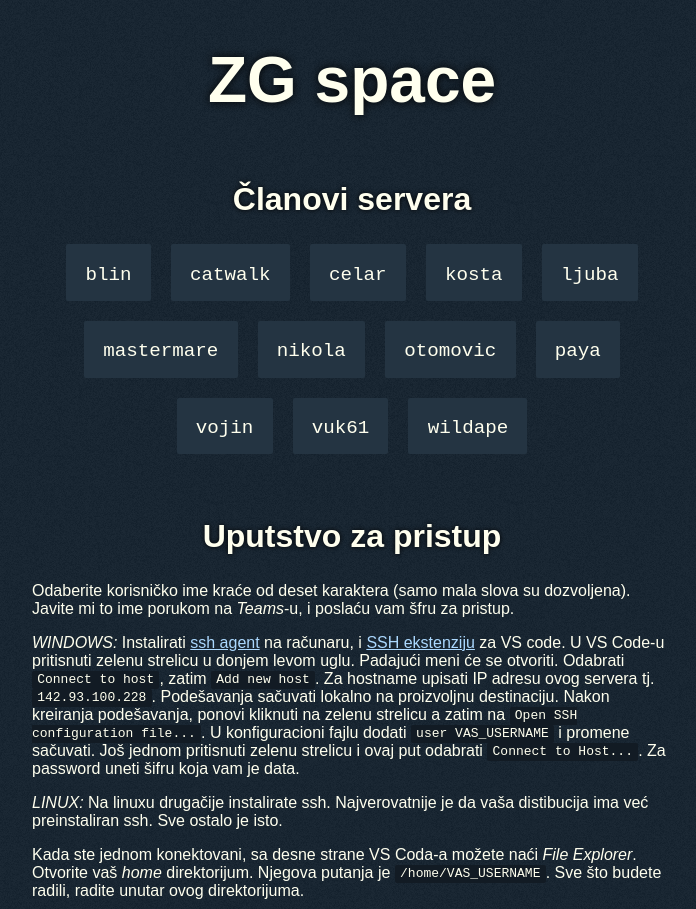
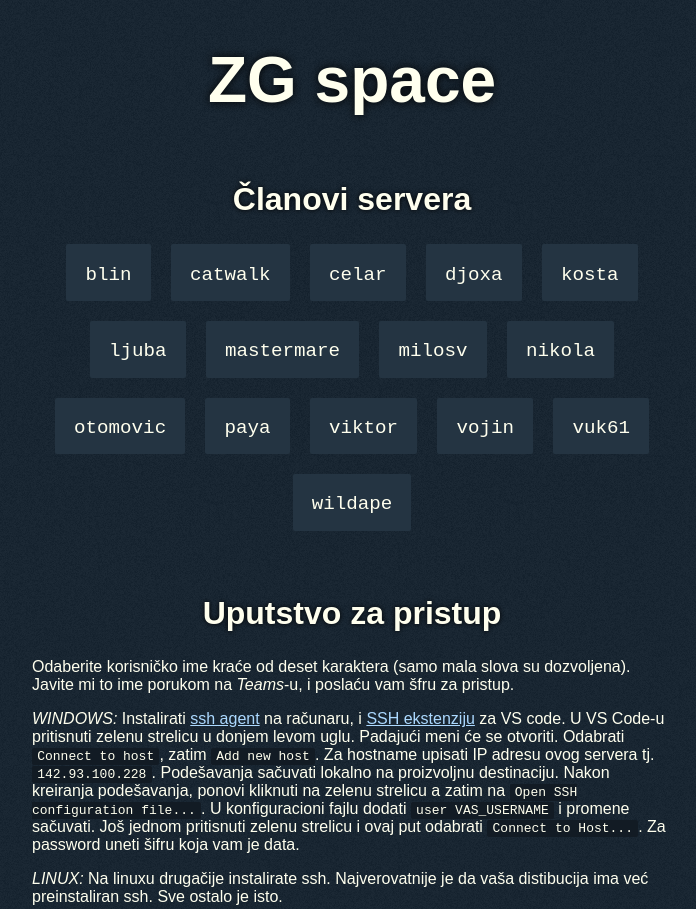
Before and after one commit to ubavic/zg-space, a plain HTML site: page index.html in a window 1280 px wide. Shown: the top 909 px of the page, without its empty margins (288-984 px from the left). Drawn offline with Linux system fonts and the light colour scheme; no server answers; a web font is replaced by a local one.

Commit message:
dodati novi clanovi

```diff
--- a/index.html
+++ b/index.html
@@ -118,12 +118,15 @@
             <a class="user" href="/~blin" id="blin">blin</a>
             <a class="user" href="/~catwalk" id="catwalk">catwalk</a>
             <a class="user" href="/~celar" id="celar">celar</a>
+            <a class="user" href="/~djoxa" id="djoxa">djoxa</a>
             <a class="user" href="/~kosta" id="kosta">kosta</a>
             <a class="user" href="/~ljuba" id="ljuba">ljuba</a>
             <a class="user" href="/~mastermare" id="mastermare">mastermare</a>
+            <a class="user" href="/~milosv" id="milosv">milosv</a>
             <a class="user" href="/~nikola" id="nikola">nikola</a>
             <a class="user" href="/~otomovic" id="otomovic">otomovic</a>
             <a class="user" href="/~paya" id="paya">paya</a>
+            <a class="user" href="/~viktor" id="viktor">viktor</a>
             <a class="user" href="/~vojin" id="vojin">vojin</a>
             <a class="user" href="/~vuk61" id="vuk61">vuk61</a>
             <a class="user" href="/~wildape" id="wiladpe">wildape</a>
```
